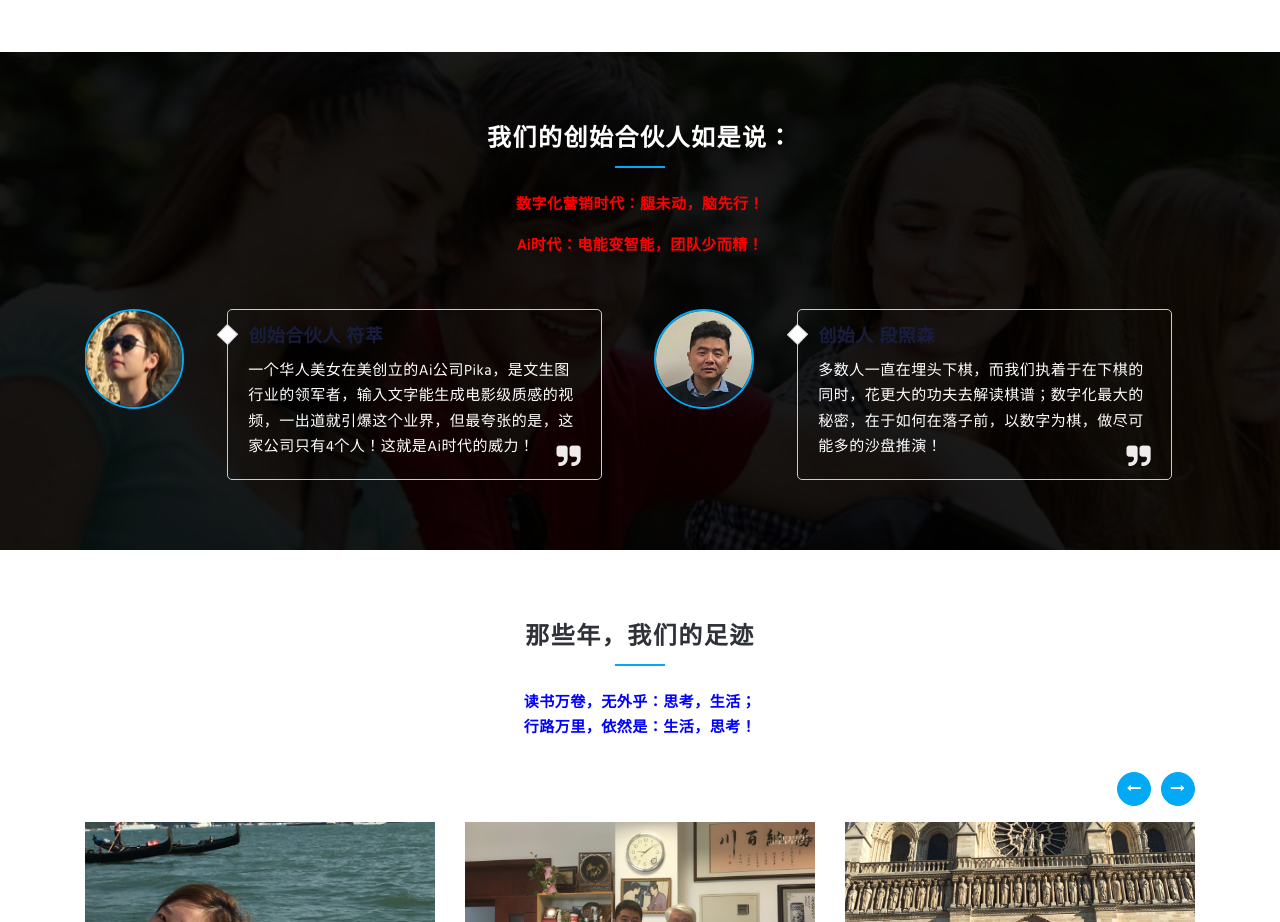
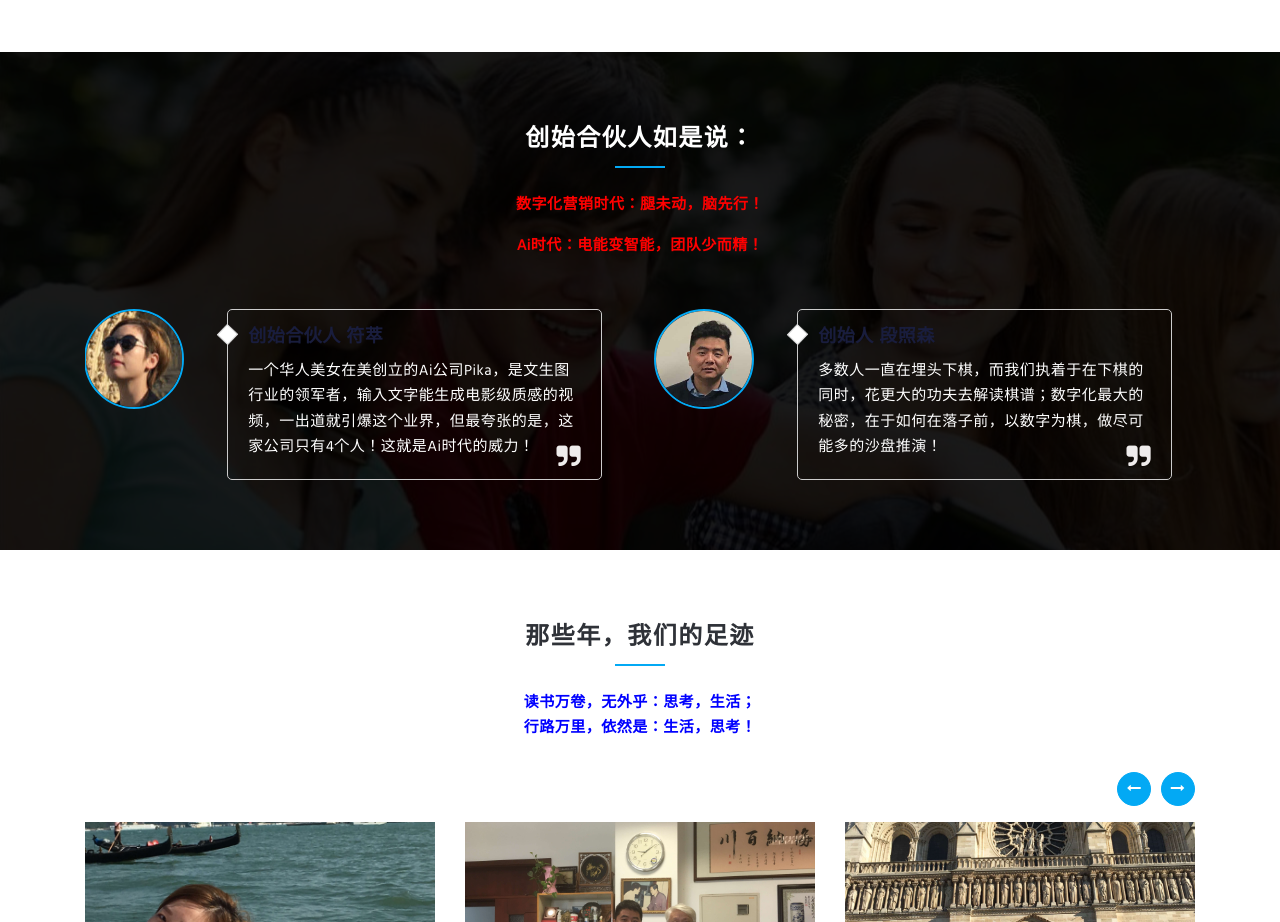
Before and after one commit to 20130216/jingjian.github.io, a plain HTML site: page index.html in a window 1280 px wide. Shown: the part 3540-4462 px from the top of the page. Drawn offline with Linux system fonts and the light colour scheme.

Commit message:
精简 一句话 test
 <h2>我们的创始合伙人如是说：</h2>
                <h2>创始合伙人如是说：</h2>

```diff
--- a/index.html
+++ b/index.html
@@ -621,7 +621,7 @@
         <div class="testimonial-overlay"></div>
         <div class="container">
             <div class="title sec-title">
-                <h2>我们的创始合伙人如是说：</h2>
+                <h2>创始合伙人如是说：</h2>
                 <p style="color: red;"><b>数字化营销时代：腿未动，脑先行！</b></p>
                 <p style="color: red;"><b>Ai时代：电能变智能，团队少而精！</b></p>
             </div>
```
